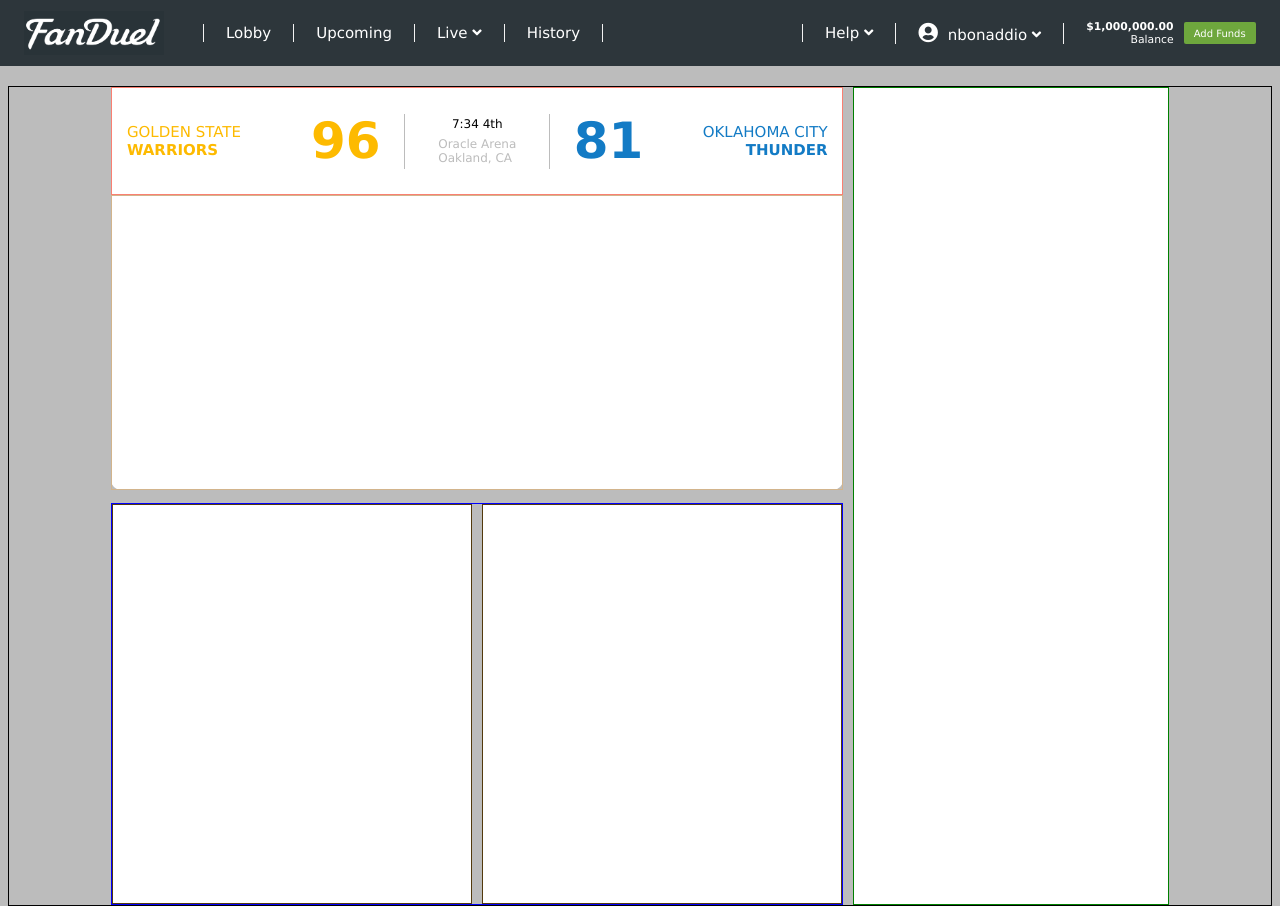
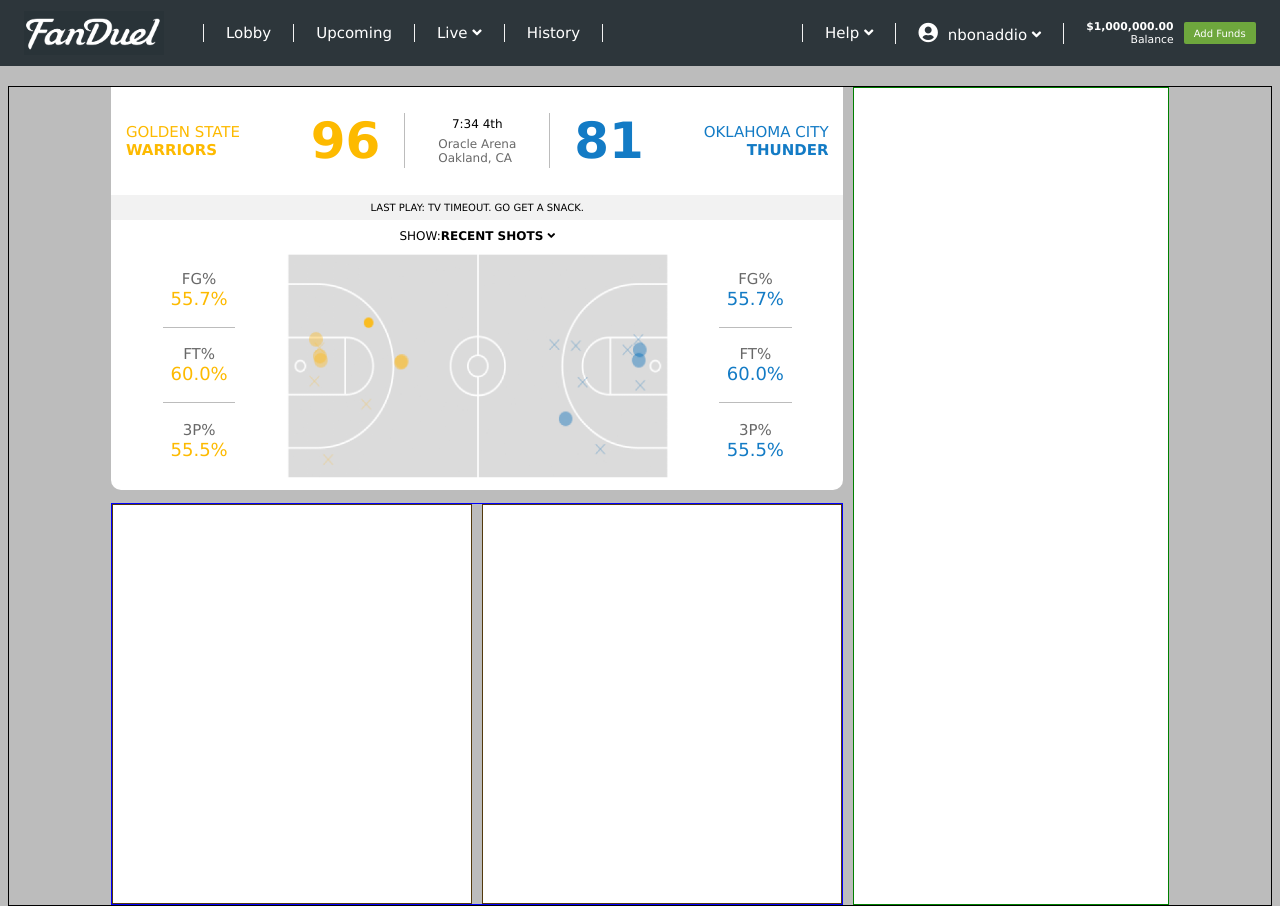
Before and after one commit to tmswartz12/fanduel-html, a plain HTML site: page client/index.html in a window 1280 px wide. Drawn offline with Linux system fonts and the light colour scheme.

Commit message:
style: completed gamecast component

```diff
--- a/client/index.html
+++ b/client/index.html
@@ -54,7 +54,7 @@
         <div class ='main-body-left-row scoreboard'>
           <div class ='live-score'>
             <div class = 'home-team team-box'>
-              <div class='home-team-name gs-warriors'>
+              <div class='home-team-name home'>
                 <div>
                   GOLDEN STATE
                 </div>
@@ -63,7 +63,7 @@
                   </div>
               </div>
               <div class='score'>
-                <div class='gs-warriors bold'>96</div>
+                <div class='home bold'>96</div>
               </div>
             </div>
             <div class = 'game-clock'>
@@ -74,7 +74,7 @@
               </div>
             </div>
             <div class = 'away-team team-box'>
-                <div class='away-team-name okc-thunder'>
+                <div class='away-team-name away'>
                     <div>
                       OKLAHOMA CITY
                     </div>
@@ -83,11 +83,49 @@
                       </div>
                   </div>
                   <div class='score'>
-                    <div class='okc-thunder bold'>81</div>
+                    <div class='away bold'>81</div>
                   </div>
             </div>
           </div>
-          <div class ='game-cast'></div>
+          <div class ='game-cast'>
+            <div class='game-cast-last-play'>LAST PLAY: TV TIMEOUT. GO GET A SNACK.</div>
+            <div class ='game-cast-scoreboard'>
+              <div class ='game-cast-shot-toggle'> SHOW: <span class = 'bold'>RECENT SHOTS  <i class="fas fa-angle-down"></i></span></div>
+              <div class='game-cast-shooting-stats'>
+                <div class='shooting-stats-column'>
+                  <div class='shooting-stats shooting-stats-border'>
+                    <div>FG%</div>
+                    <div class ='home stat'>55.7%</div>
+                  </div>
+                  <div class='shooting-stats shooting-stats-border'>
+                    <div>FT%</div>
+                    <div class ='home stat'>60.0%</div>
+                  </div>
+                  <div class='shooting-stats'>
+                    <div>3P%</div>
+                    <div class ='home stat'>55.5%</div>
+                  </div>
+                </div>
+                <img   class="shotchart"
+                alt="FanDuel Logo"
+                src="/public/images/court.png"/>
+                <div class='shooting-stats-column'>
+                    <div class='shooting-stats shooting-stats-border'>
+                        <div>FG%</div>
+                        <div class ='away stat'>55.7%</div>
+                      </div>
+                      <div class='shooting-stats shooting-stats-border'>
+                        <div>FT%</div>
+                        <div class ='away stat'>60.0%</div>
+                      </div>
+                      <div class='shooting-stats'>
+                        <div>3P%</div>
+                        <div class ='away stat'>55.5%</div>
+                      </div>
+                </div>
+              </div>
+            </div>
+          </div>
 
         </div>
         <div class ='main-body-left-row'>
--- a/public/style.css
+++ b/public/style.css
@@ -31,11 +31,11 @@
 }
 
 /* Team Styling */
-.gs-warriors {
+.home {
   color: #fdba00;
 }
 
-.okc-thunder {
+.away {
   color: #137bc5;
 }
 
@@ -161,7 +161,6 @@
   flex-direction: row;
   justify-content: center;
   align-items: center;
-  border: 1px solid salmon;
   background-color: white;
 }
 
@@ -222,7 +221,7 @@
 .arena-info {
   display: flex;
   flex-direction: column;
-  color: #bcbcbc;
+  color: #686868;
 }
 
 .game-cast {
@@ -230,9 +229,74 @@
   height: 300px;
   width: 100%;
   flex-direction: column;
-  border: 1px solid tan;
 }
 
+.game-cast-last-play {
+  display: flex;
+  width: 100%;
+  height: 25px;
+  justify-content: center;
+  align-items: center;
+  background-color: #f2f2f2;
+  font-size: 10px;
+}
+
+.game-cast-scoreboard {
+  display: flex;
+  width: 100%;
+  height: 268px;
+  flex-direction: column;
+}
+
+.game-cast-shot-toggle {
+  display: flex;
+  width: 100%;
+  height: 40px;
+  justify-content: center;
+  align-items: center;
+  font-size: 12px;
+}
+
+.game-cast-shooting-stats {
+  display: flex;
+  width: 100%;
+  height: 228px;
+  flex-direction: row;
+  justify-content: space-evenly;
+  margin-bottom: 10px;
+}
+
+.shooting-stats-column {
+  display: flex;
+  width: 22%;
+  height: 100%;
+  flex-direction: column;
+  justify-content: center;
+  align-items: center;
+}
+
+.shooting-stats {
+  display: flex;
+  width: 45%;
+  height: 75px;
+  justify-content: center;
+  align-items: center;
+  flex-direction: column;
+  color: #686868;
+  font-size: 15px;
+}
+.stat {
+  font-size: 18px;
+}
+
+.shooting-stats-border {
+  border-bottom: 1px solid #bcbcbc;
+}
+
+.shotchart {
+  max-width: 52%;
+  height: auto;
+}
 .game-info-column {
   display: flex;
   width: 50%;
```
